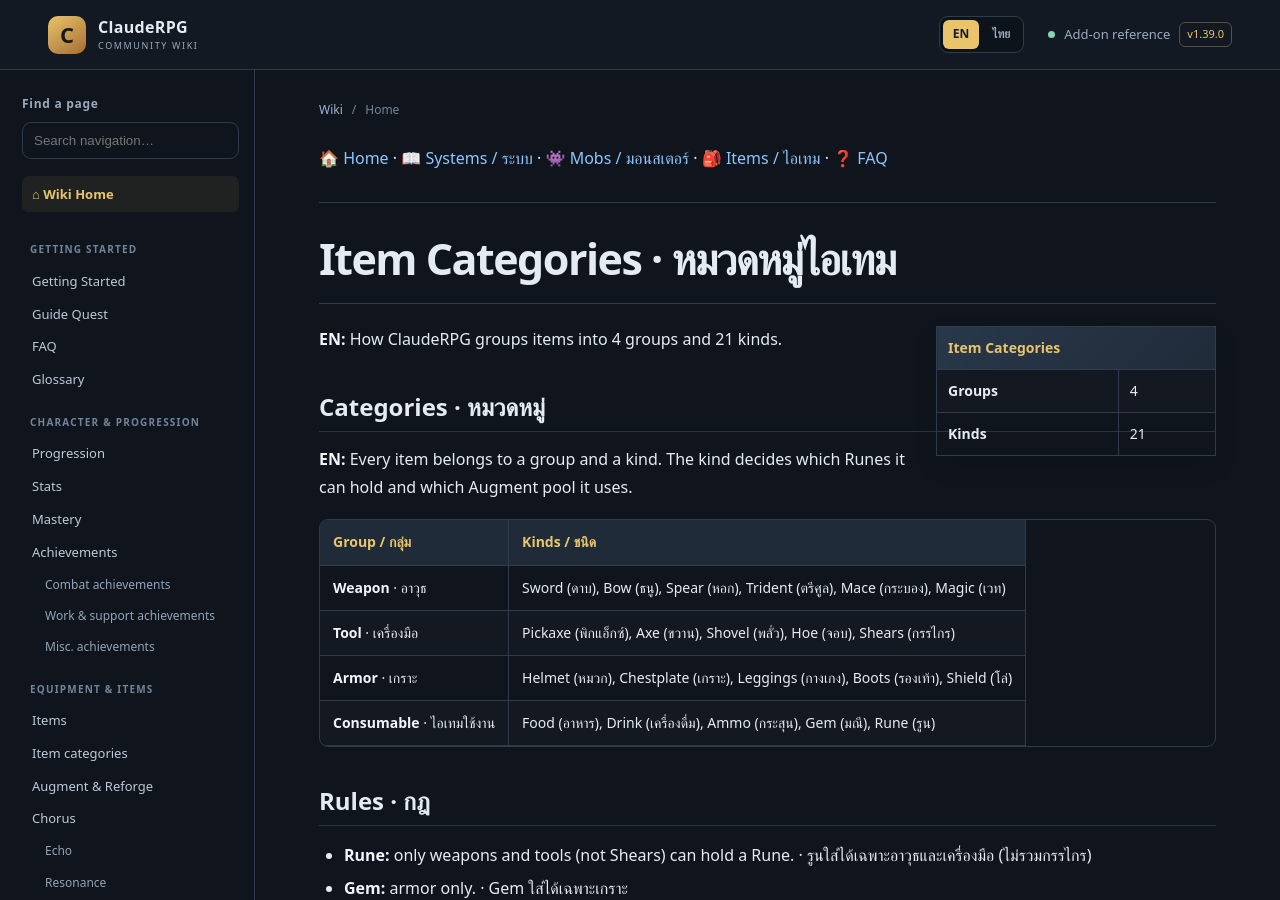
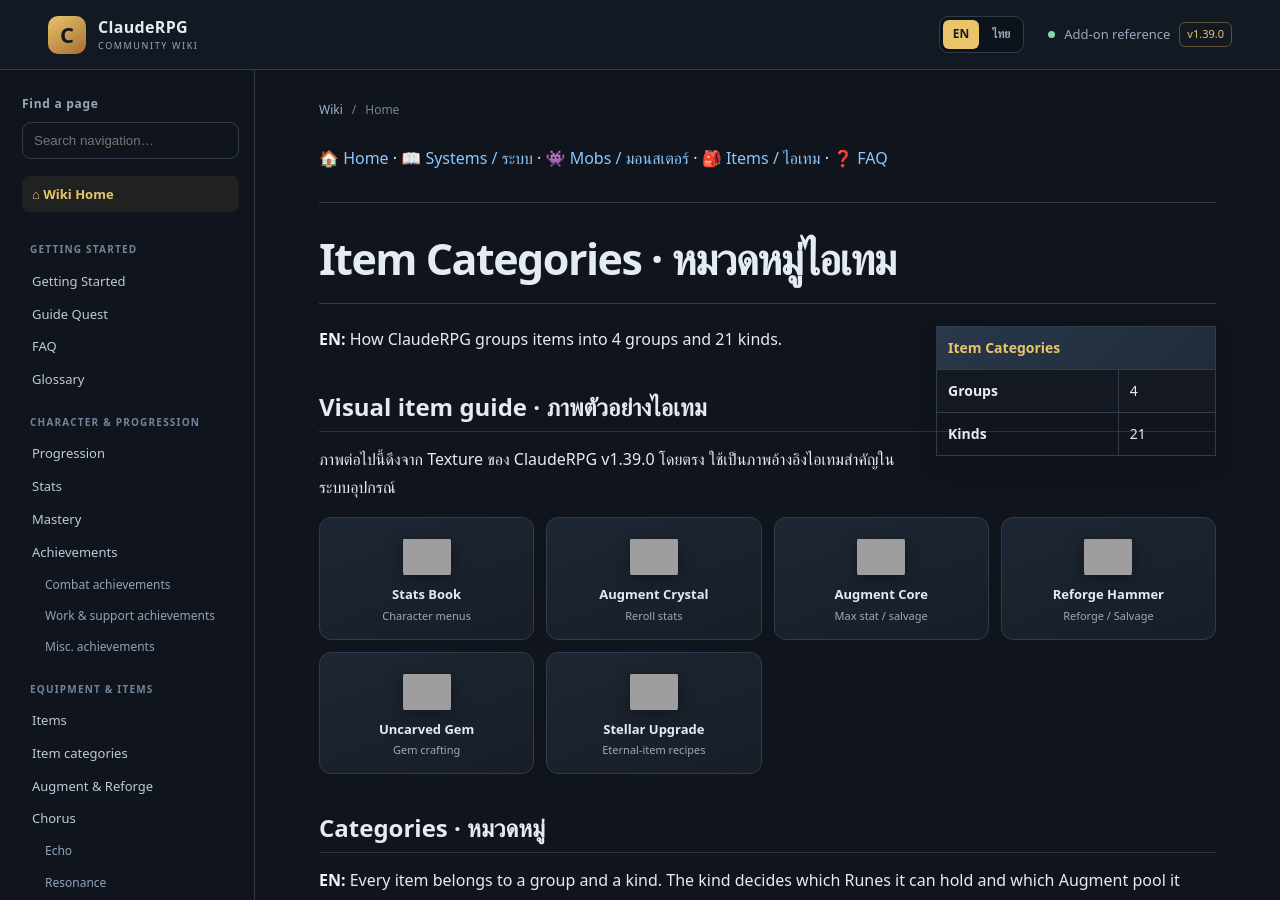
Before and after one commit to miniTorch25/ClaudeRPG-Wiki-V2, a Jekyll site: the page built from Item-Categories.md, in a window 1280 px wide and 900 px high. Built offline with Jekyll 4.4.1, drawn with Linux system fonts in a browser that asks for light colours; our own code applies the rules of GitHub Pages for plain Markdown files; grey boxes are pictures that could not be loaded.

Commit message:
Docs: add original item texture reference gallery

```diff
--- a/Item-Categories.md
+++ b/Item-Categories.md
@@ -14,6 +14,19 @@
 
 **TH:** การแบ่งไอเทมของ ClaudeRPG เป็น 4 กลุ่ม 21 ชนิด
 
+
+## Visual item guide · ภาพตัวอย่างไอเทม
+
+ภาพต่อไปนี้ดึงจาก Texture ของ ClaudeRPG v1.39.0 โดยตรง ใช้เป็นภาพอ้างอิงไอเทมสำคัญในระบบอุปกรณ์
+
+<div class="material-strip">
+  <div class="material-card"><img src="{{ '/assets/images/items/stats_book.png' | relative_url }}" alt="Stats Book" width="64" height="64" loading="lazy"><span>Stats Book</span><small>Character menus</small></div>
+  <div class="material-card"><img src="{{ '/assets/images/items/augment_crystal.png' | relative_url }}" alt="Augment Crystal" width="64" height="64" loading="lazy"><span>Augment Crystal</span><small>Reroll stats</small></div>
+  <div class="material-card"><img src="{{ '/assets/images/items/augment_core.png' | relative_url }}" alt="Augment Core" width="64" height="64" loading="lazy"><span>Augment Core</span><small>Max stat / salvage</small></div>
+  <div class="material-card"><img src="{{ '/assets/images/items/reforge_hammer.png' | relative_url }}" alt="Reforge Hammer" width="64" height="64" loading="lazy"><span>Reforge Hammer</span><small>Reforge / Salvage</small></div>
+  <div class="material-card"><img src="{{ '/assets/images/items/uncarved_gem.png' | relative_url }}" alt="Uncarved Gem" width="64" height="64" loading="lazy"><span>Uncarved Gem</span><small>Gem crafting</small></div>
+  <div class="material-card"><img src="{{ '/assets/images/items/stellar_upgrade.png' | relative_url }}" alt="Stellar Upgrade" width="64" height="64" loading="lazy"><span>Stellar Upgrade</span><small>Eternal-item recipes</small></div>
+</div>
 
 ## Categories · หมวดหมู่
 
```
